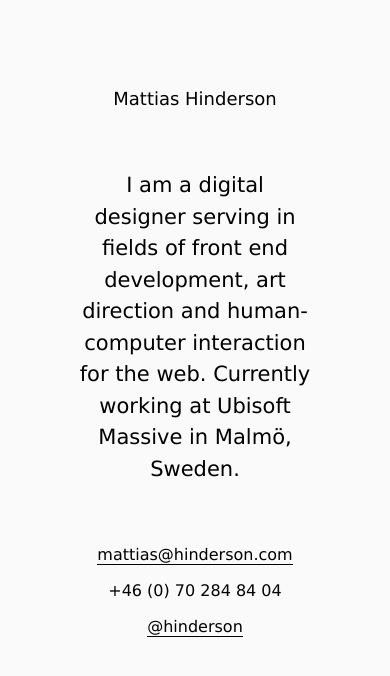
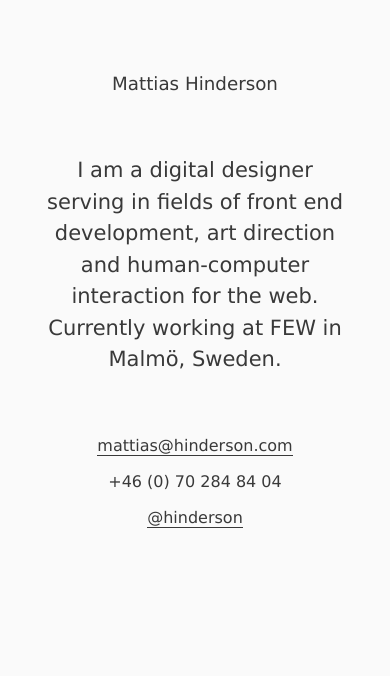
Before and after one commit to hinderson/hinderson_com, a plain HTML site: page index.html in a window 390 px wide. Drawn offline with Linux system fonts and the light colour scheme; a web font is replaced by a local one.

Commit message:
2015 adjustments

```diff
--- a/assets/css/style.css
+++ b/assets/css/style.css
@@ -1,39 +1,33 @@
 html,body,div,span,object,iframe,h1,h2,h3,h4,h5,h6,p,blockquote,pre,a,abbr,address,cite,code,del,dfn,em,img,ins,q,small,strong,sub,sup,dl,dt,dd,ol,ul,li,fieldset,form,label,legend,table,caption,tbody,tfoot,thead,tr,th,td,figure,figure img,figcaption{margin:0;padding:0;border:0;}article,aside,figure,figure img,figcaption,hgroup,footer,header,nav,section,video,object{display:block;}a img{border:0;}figure{position:relative;}
 
-* {
-	-webkit-box-sizing:border-box;
-	-moz-box-sizing:border-box;
-	box-sizing:border-box;
-}
+* { box-sizing: border-box; }
 
 /* Elementary, my dear Watson */
 body {
-	background:#fafafa;
-	color:#393939s;
-	font-weight:normal;
-	font-style:normal;
-	font-size:21px;
-	font-family:"Neuzeit S LT W01 Book", "Lucida Grande", Lucida, Arial, Helvetica, sans-serif;
-	line-height:1.5;
-	-webkit-animation:bg 2s;
-	-moz-animation:bg 2s;
-	-ms-animation:bg 2s;
-	-o-animation:bg 2s;
-	animation:bg 2s;
+	padding: 0 2em;
+	height: 100%;
+	background: #fafafa;
+	color: #393939;
+	font-weight: normal;
+	font-style: normal;
+	font-size: 1.5em;
+	line-height: 1.75;
+	font-family: "Neuzeit S LT W01 Book", "Lucida Grande", Lucida, Arial, Helvetica, sans-serif;
 }
+
 img,
 object,
 embed {
-	max-width:100%;
-	height:auto;
+	max-width: 100%;
+	height: auto;
 }
 
 /* Structural for when youse gots to be accessible */
 .structural,
 .structural > *,
 .js .js-structural {
-	position:absolute;
-	left:-9999px;
+	position: absolute;
+	left: -9999px;
 }
 
 /* ============================== */
@@ -42,99 +36,98 @@ embed {
 
 a,
 a:visited {
-	border-bottom:1px solid;
-	color:inherit;
-	text-decoration:none;
+	border-bottom: 1px solid;
+	color: inherit;
+	text-decoration: none;
 }
 a:hover,
 a:focus,
 a:active {
-	border-bottom:0;
+	border-bottom: 0;
 }
 
 /* ============================== */
 /* ! Content        			  */
 /* ============================== */
 h1 {
-	margin-bottom:135px;
-	font-weight:normal;
-	font-size:18px;
-}
-p {
-	margin-bottom:245px;
-}
-.primary-content {
-	margin:85px auto 0;
-	max-width:710px;
-	text-align:center;
-}
-.footer {
-	padding:0 22.2%;
-}
-.footer ul {
-	list-style:none;
-	font-size:16px;
-}
-.footer li {
-	float:left;
-	width:33.3%;
-	text-align:center;
-}
-.footer li:first-child {
-	float:left;
-	text-align:left;
-}
-.footer li:last-child {
-	float:right;
-	text-align:right;
+	font-weight: normal;
+	font-size: 0.916666em;
+	font-weight: 400;
 }
 
-/* ============================== */
-/* ! CSS Animation				  */
-/* ============================== */
-@-webkit-keyframes bg {
-	0% { opacity: 0; }
-	100% { opacity: 1; }
-}
-@-moz-keyframes bg {
-	0% { opacity: 0; }
-	100% { opacity: 1; }
-}
-@-ms-keyframes bg {
-	0% { opacity: 0; }
-	100% { opacity: 1; }
-}
-@-o-keyframes bg {
-	0% { opacity: 0;  }
-	100% { opacity: 1; }
-}
-@keyframes bg {
-	0% { opacity: 0; }
-	100% { opacity: 1; }
+p {
+	text-rendering: optimizeLegibility;
 }
 
+.header,
+.primary-content {
+	text-align: center
+}
 
-/* ============================== */
-/* ! Media queries				  */
-/* ============================== */
+.header {
+	margin-top: 3.5em;
+	margin-bottom: 5.5em;
+}
+
+.primary-content {
+	margin: 0 auto 8.5em;
+    max-width: 30em;
+}
+
+.footer {
+	max-width: 30.6em;
+	margin: 0 auto;
+}
+
+.footer ul {
+	list-style: none;
+	font-size: 16px;
+}
+
+.footer li {
+	float: left;
+	width: 33.3%;
+	text-align: center;
+}
+
+.footer li:first-child {
+	float: left;
+	text-align: left;
+}
+
+.footer li:last-child {
+	float: right;
+	text-align: right;
+}
 
 @media only screen and (max-width: 920px) {
-	.primary-content p {
-		margin-bottom:58px;
+	.primary-content {
+		margin-bottom: 58px;
 	}
+
 	.footer {
-		margin-bottom:105px;
+		margin-bottom: 105px;
 	}
-	.footer li {
-		display:block;
-		float:none;
-		margin-bottom:12px;
-		width:100%;
-		text-align:center !important;
+
+	.footer li,
+	.footer li:first-child,
+	.footer li:last-child {
+		display: block;
+		float: none;
+		margin-bottom: 12px;
+		width: 100%;
+		text-align: center;
 	}
 }
+
 @media only screen and (max-width: 540px) {
-	.primary-content h1 {
-		margin-bottom:58px;
+	.header {
+		margin-bottom: 58px;
+		font-size: 0.95em;
+	}
+
+	body {
+		font-size: 1.3125em;
+		line-height: 1.5;
 	}
 }
--- a/index.html
+++ b/index.html
@@ -13,13 +13,13 @@
 	<link rel="stylesheet" href="/assets/css/style.min.css" />
 </head>
 <body>
-	<div class="primary-content" role="main">
-		<header role="banner">
-			<h1>Mattias Hinderson</h1>
-		</header>
-		<p>I am a digital designer serving in fields of front end development, art direction and human-computer interaction for the web. Currently working at Ubisoft Massive in Malmö, Sweden.</p>
-	</div>
-	<footer class="footer">
+	<header class="header" role="banner">
+		<h1>Mattias Hinderson</h1>
+	</header>
+	<main class="primary-content" role="main">
+		<p>I am a digital designer serving in fields of front end development, art direction and human-computer interaction for the web. Currently working at FEW in Malmö, Sweden.</p>
+	</main>
+	<footer class="footer" role="contentinfo">
 		<h2 class="structural">Contact me:</h2>
 		<ul itemscope itemtype="http://schema.org/Person">
 			<li class="email" itemprop="email"><a href="mailto:mattias@hinderson.com">mattias@hinderson.com</a></li>
```
Also changed, not shown: assets/css/style.min.css.
